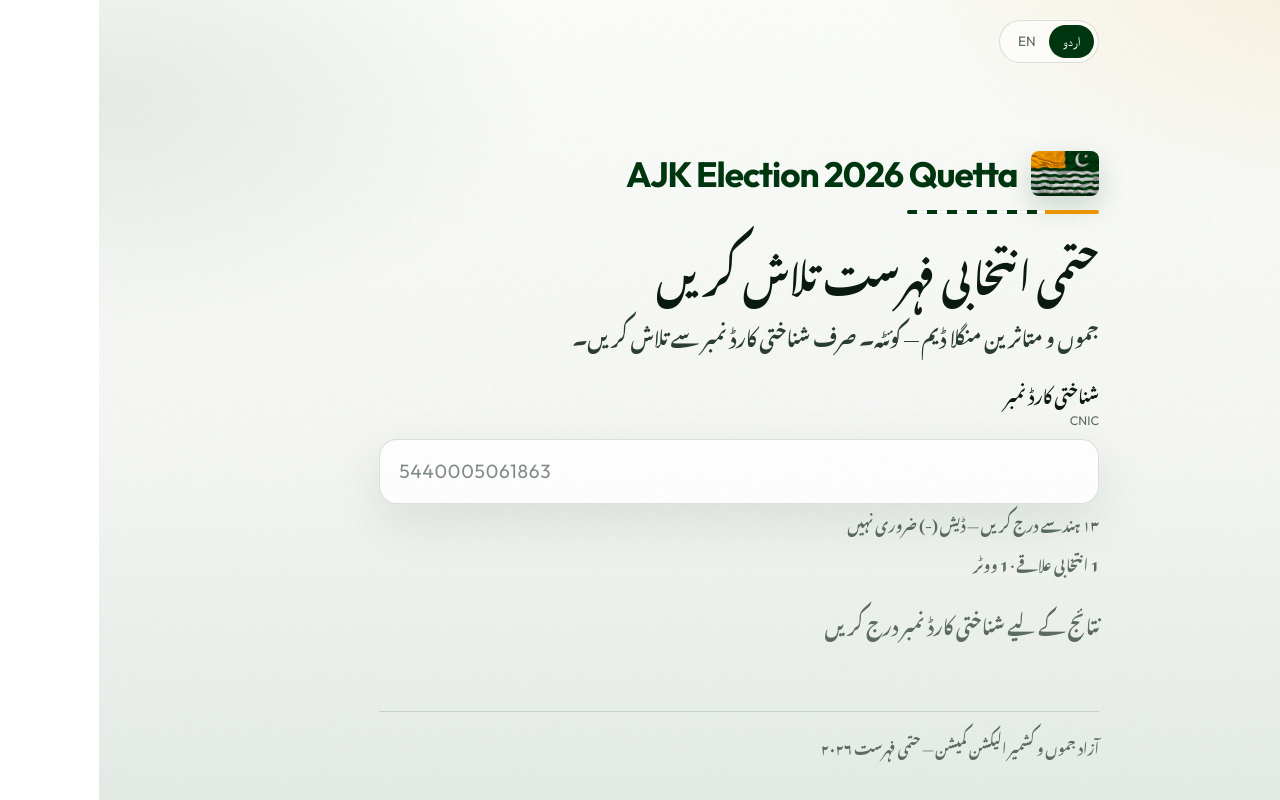
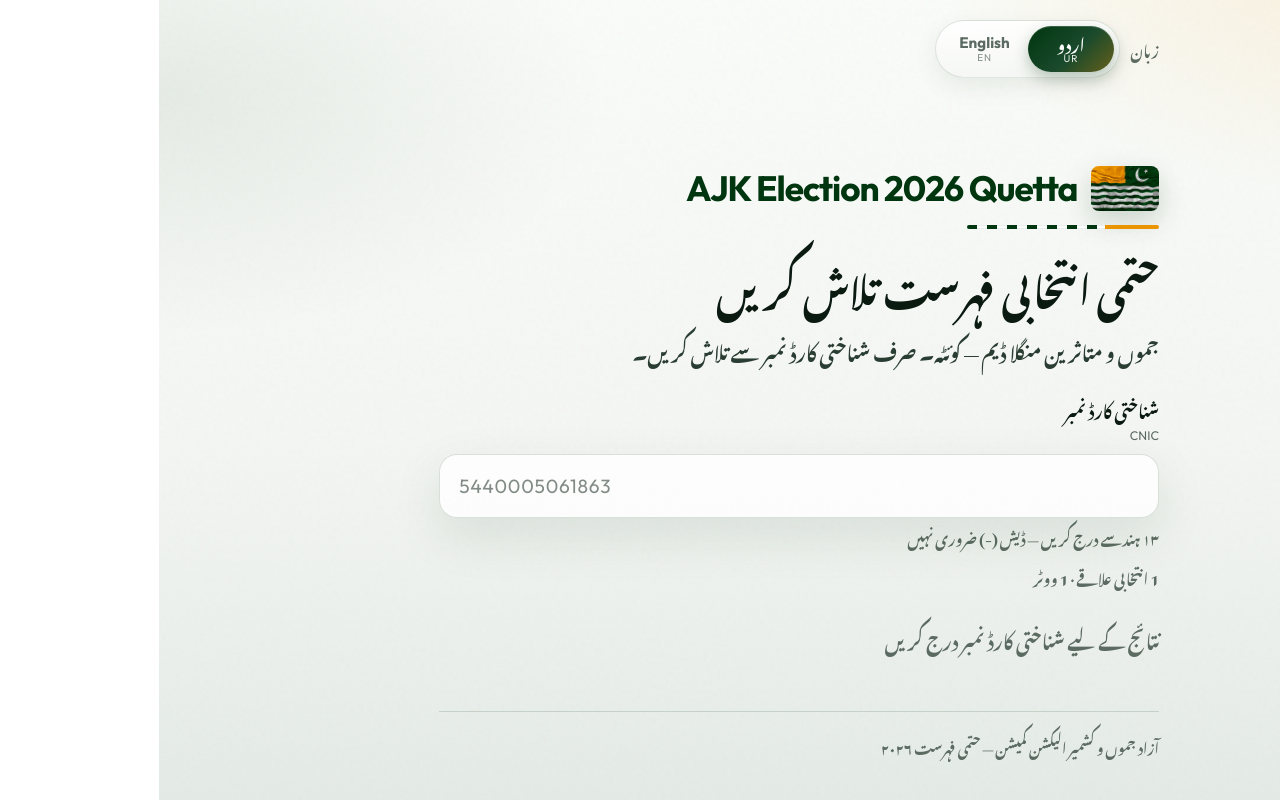
Before and after one commit to LumiProj/ajk, a Next.js app: page / in a window 1280 px wide. Built offline with nearby package versions, Linux system fonts and the light colour scheme; a web font is replaced by a local one.

Commit message:
Restyle language switcher with sliding pill and clearer Urdu/English labels.
Make the toggle more eye-catching while keeping it lightweight and easy to tap.

Co-authored-by: Cursor <cursoragent@cursor.com>

```diff
--- a/app/globals.css
+++ b/app/globals.css
@@ -123,29 +123,113 @@ body::before {
   justify-content: flex-end;
 }
 
+.lang-switch {
+  display: inline-flex;
+  align-items: center;
+  gap: 0.65rem;
+}
+
+.lang-switch-caption {
+  font-size: 0.92rem;
+  color: var(--muted);
+  line-height: 1;
+}
+
+[dir="ltr"] .lang-switch-caption {
+  font-family: var(--font-en);
+  font-size: 0.78rem;
+  letter-spacing: 0.04em;
+  text-transform: uppercase;
+}
+
 .lang-toggle {
+  position: relative;
   display: inline-flex;
-  padding: 4px;
-  border: 1px solid var(--line);
+  padding: 5px;
+  border: 1px solid rgba(0, 54, 15, 0.12);
   border-radius: 999px;
-  background: rgba(255, 255, 255, 0.55);
-  backdrop-filter: blur(8px);
+  background:
+    linear-gradient(180deg, rgba(255, 255, 255, 0.92), rgba(244, 246, 243, 0.85));
+  box-shadow:
+    0 8px 24px rgba(0, 54, 15, 0.08),
+    inset 0 1px 0 rgba(255, 255, 255, 0.8);
+  backdrop-filter: blur(10px);
 }
 
 .lang-toggle button {
+  position: relative;
+  z-index: 1;
   border: 0;
   background: transparent;
   color: var(--muted);
-  font-size: 0.85rem;
-  padding: 0.4rem 0.85rem;
+  padding: 0.45rem 0.95rem;
   border-radius: 999px;
   cursor: pointer;
-  transition: background 0.25s ease, color 0.25s ease;
+  transition: color 0.25s ease;
+  min-width: 5.4rem;
+}
+
+.lang-toggle button:hover:not(.active) {
+  color: var(--flag-green);
 }
 
 .lang-toggle button.active {
-  background: var(--flag-green);
   color: var(--flag-white);
+}
+
+.lang-toggle-pill {
+  position: absolute;
+  inset: 0;
+  border-radius: 999px;
+  background:
+    linear-gradient(135deg, var(--flag-green) 0%, #1a4a2c 55%, var(--flag-saffron-deep) 160%);
+  box-shadow:
+    0 6px 16px rgba(0, 54, 15, 0.28),
+    inset 0 1px 0 rgba(255, 255, 255, 0.18);
+  z-index: -1;
+}
+
+.lang-toggle-text {
+  position: relative;
+  display: flex;
+  flex-direction: column;
+  align-items: center;
+  gap: 0.05rem;
+  line-height: 1.15;
+}
+
+.lang-primary {
+  font-size: 0.95rem;
+  font-weight: 650;
+}
+
+button:first-child .lang-primary {
+  font-family: var(--font-urdu);
+  font-size: 1.05rem;
+  font-weight: 600;
+}
+
+.lang-secondary {
+  font-family: var(--font-en);
+  font-size: 0.62rem;
+  letter-spacing: 0.08em;
+  opacity: 0.72;
+  text-transform: uppercase;
+}
+
+.lang-toggle button.active .lang-secondary {
+  opacity: 0.9;
+}
+
+@media (max-width: 480px) {
+  .lang-switch-caption {
+    display: none;
+  }
+
+  .lang-toggle button {
+    min-width: 4.6rem;
+    padding: 0.4rem 0.75rem;
+  }
 }
 
 .brand-row {
--- a/components/LanguageToggle.tsx
+++ b/components/LanguageToggle.tsx
@@ -1,5 +1,6 @@
 "use client";
 
+import { motion } from "framer-motion";
 import type { Lang } from "@/lib/types";
 
 type Props = {
@@ -7,29 +8,43 @@ type Props = {
   onChange: (lang: Lang) => void;
 };
 
+const options: Array<{ id: Lang; primary: string; secondary: string }> = [
+  { id: "ur", primary: "اردو", secondary: "UR" },
+  { id: "en", primary: "English", secondary: "EN" },
+];
+
 export function LanguageToggle({ lang, onChange }: Props) {
   return (
-    <div
-      className="lang-toggle"
-      role="group"
-      aria-label="Language"
-    >
-      <button
-        type="button"
-        className={lang === "ur" ? "active" : ""}
-        onClick={() => onChange("ur")}
-        aria-pressed={lang === "ur"}
-      >
-        اردو
-      </button>
-      <button
-        type="button"
-        className={lang === "en" ? "active" : ""}
-        onClick={() => onChange("en")}
-        aria-pressed={lang === "en"}
-      >
-        EN
-      </button>
+    <div className="lang-switch" role="group" aria-label="Language">
+      <span className="lang-switch-caption urdu-text" aria-hidden>
+        {lang === "ur" ? "زبان" : "Language"}
+      </span>
+      <div className="lang-toggle">
+        {options.map((option) => {
+          const active = lang === option.id;
+          return (
+            <button
+              key={option.id}
+              type="button"
+              className={active ? "active" : ""}
+              onClick={() => onChange(option.id)}
+              aria-pressed={active}
+            >
+              {active && (
+                <motion.span
+                  className="lang-toggle-pill"
+                  layoutId="lang-pill"
+                  transition={{ type: "spring", stiffness: 420, damping: 32 }}
+                />
+              )}
+              <span className="lang-toggle-text">
+                <span className="lang-primary">{option.primary}</span>
+                <span className="lang-secondary">{option.secondary}</span>
+              </span>
+            </button>
+          );
+        })}
+      </div>
     </div>
   );
 }
```
